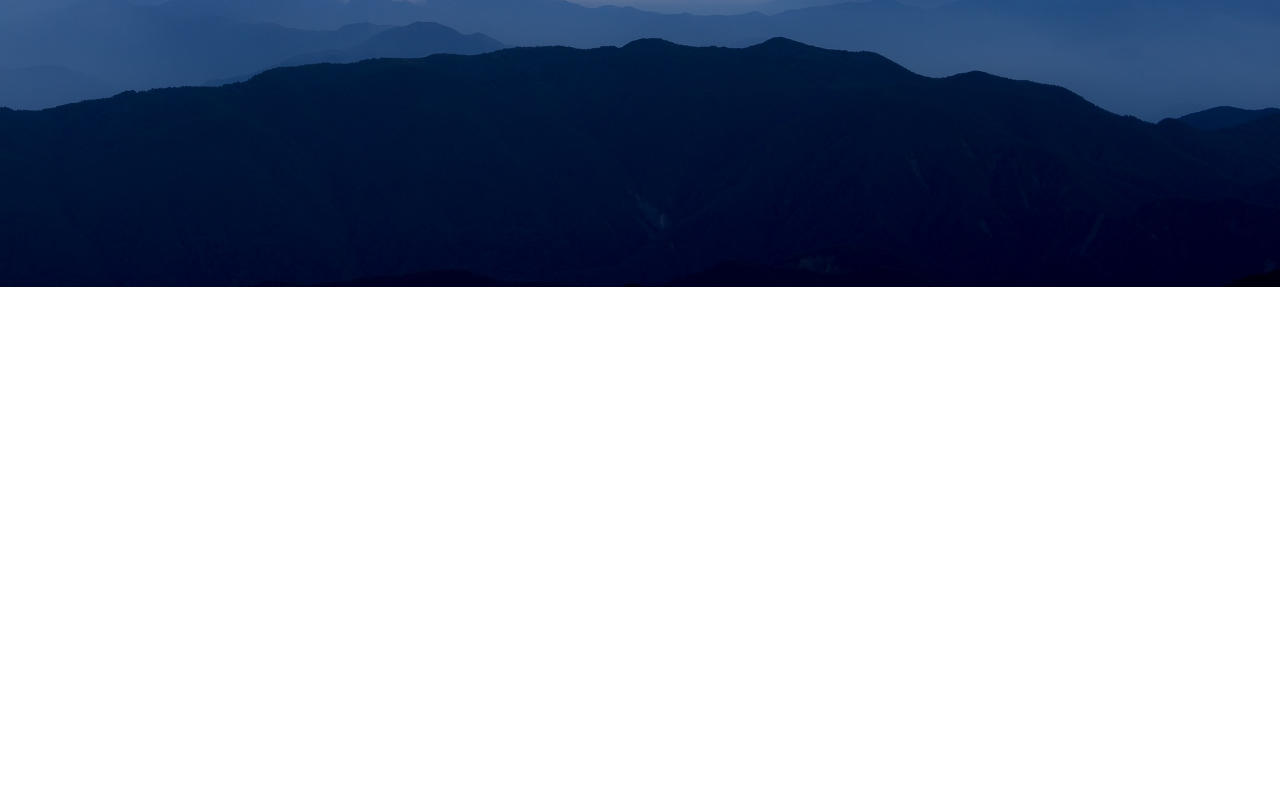
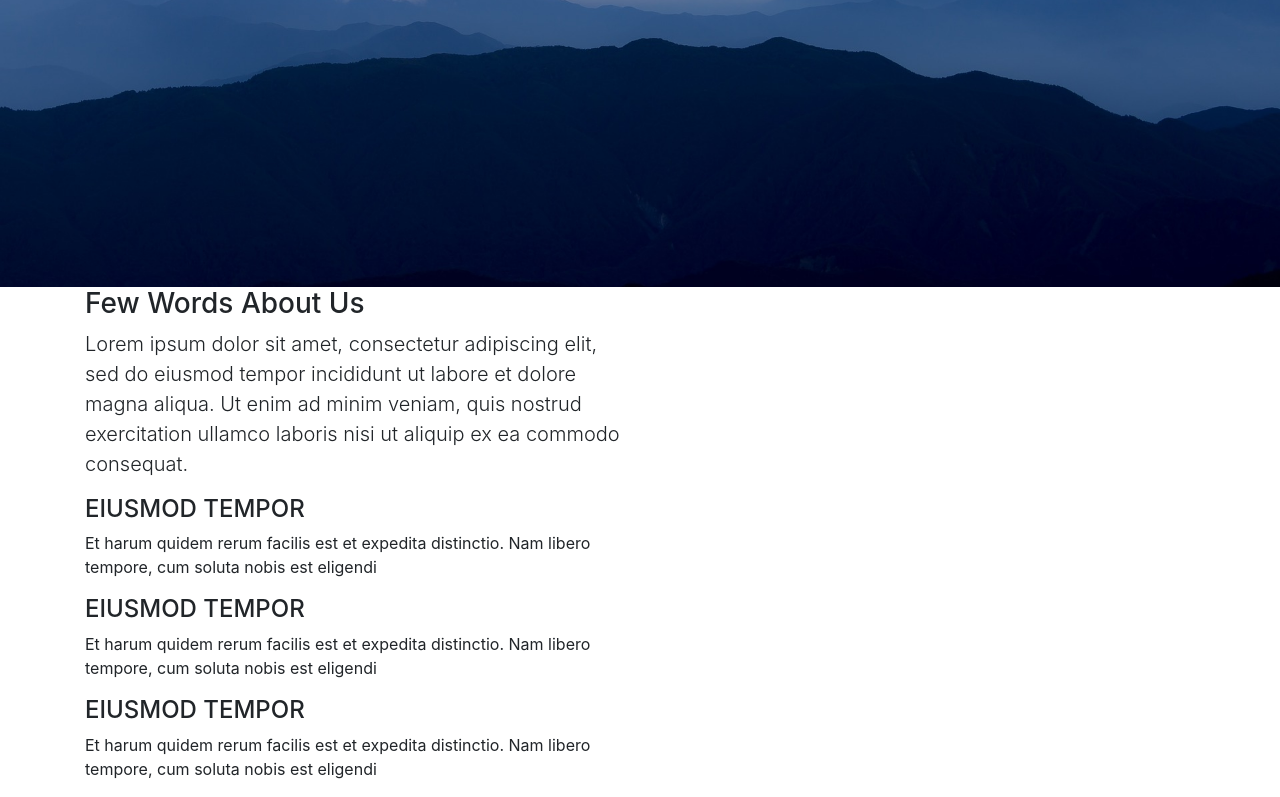
Before and after one commit to shantogain/Project-4, a plain HTML site: page index.html in a window 1280 px wide. Shown: the part 513-1310 px from the top of the page. Before the commit the page ends 800 px from the top, so only its background shows below. Drawn offline with Linux system fonts and the light colour scheme.

Commit message:
about card

```diff
--- a/index.html
+++ b/index.html
@@ -38,11 +38,68 @@
     </section>
     <!-- ! !MAIN HEADER SECTION -->
     <!-- !ABOUT SECTION -->
-    <section class="about-section">
-        <div class="">
+    <section class="section-about">
+        <div class="container">
+            <div class="row">
+                <div class="col-lg-6">
+                    <div class="about-section__inner-container">
+                        <div class="about-section__text-container">
+                            <div class="about-section__title-container">
+                                <h3>Few Words About Us</h3>
+                            </div>
+                            <div class="about-section__subtitle-container">
+                                <p class="lead">Lorem ipsum dolor sit amet, consectetur adipiscing elit, sed do eiusmod tempor incididunt ut labore et dolore magna aliqua. Ut enim ad minim veniam, quis nostrud exercitation ullamco laboris nisi ut aliquip ex ea commodo consequat.
+                                </p>
+                            </div>
+                        </div>
+                        <!-- about-card-1 -->
+                        <div class="section-about__item-container">
+                            <div class="section-about__icon-container">
+                                <i class="fas fa-shopping-bag"></i>
+                            </div>
+                            <div class="section-about__title-container">
+                                <h4 class="about-title"><a href="#"></a>EIUSMOD TEMPOR</h4>
+                            </div>
+                            <div class="section-about__body-container">
+                                <p class="about-para">Et harum quidem rerum facilis est et expedita distinctio. Nam libero tempore, cum soluta nobis est eligendi</p>
+                            </div>
+                        </div>
+                        <!-- about-card-1 -->
 
+                        <!-- about-card-2 -->
+                        <div class="section-about__item-container">
+                            <div class="section-about__icon-container">
+                                <i class="fas fa-shopping-bag"></i>
+                            </div>
+                            <div class="section-about__title-container">
+                                <h4 class="about-title"><a href="#"></a>EIUSMOD TEMPOR</h4>
+                            </div>
+                            <div class="section-about__body-container">
+                                <p class="about-para">Et harum quidem rerum facilis est et expedita distinctio. Nam libero tempore, cum soluta nobis est eligendi</p>
+                            </div>
+                        </div>
+                        <!-- about-card-2 -->
+
+                        <!-- about-card-3 -->
+                        <div class="section-about__item-container">
+                            <div class="section-about__icon-container">
+                                <i class="fas fa-shopping-bag"></i>
+                            </div>
+                            <div class="section-about__title-container">
+                                <h4 class="about-title"><a href="#"></a>EIUSMOD TEMPOR</h4>
+                            </div>
+                            <div class="section-about__body-container">
+                                <p class="about-para">Et harum quidem rerum facilis est et expedita distinctio. Nam libero tempore, cum soluta nobis est eligendi</p>
+                            </div>
+                        </div>
+                        <!-- about-card-3 -->
+
+
+
+                   </div>
+                </div>
+            </div>
         </div>
-
     </section>
 
 
```
